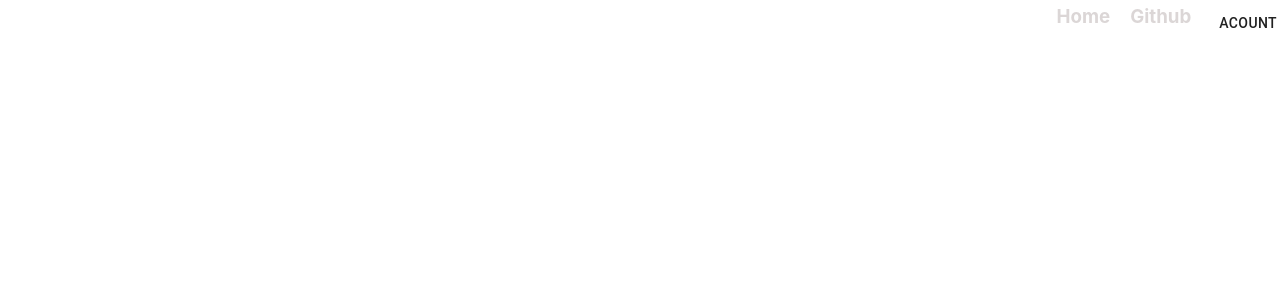
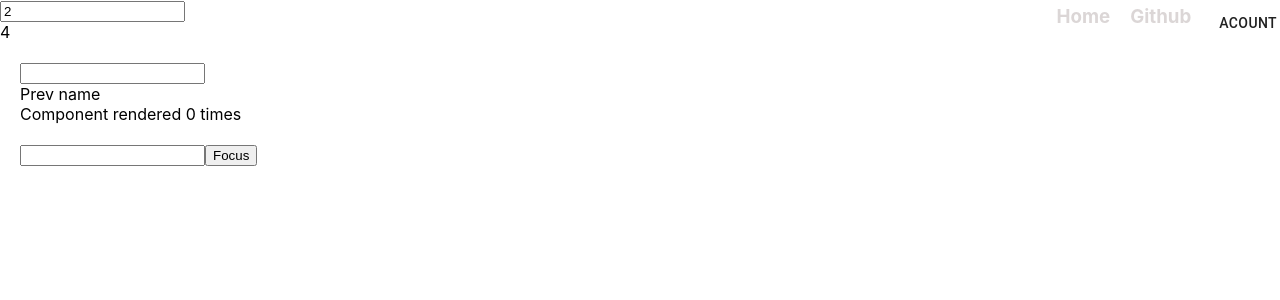
Before and after one commit to janitha000/common-site, a React (Create React App) app in the folder front-end/common/: page /hooks in a window 1280 px wide. Shown: the top 300 px of the page. Built offline with nearby package versions, Linux system fonts and the light colour scheme.

Commit message:
Add useRef

```diff
--- a/front-end/common/src/App.js
+++ b/front-end/common/src/App.js
@@ -12,6 +12,8 @@ import Home from './Home/Home'
 import Github from './Github/Github'
 import Profile from './Profile/Profile'
 import ProfileWithHook from './Profile/ProfileWithHook'
+import CSSTricks from './CSSTricks/CSSTricks'
+import HooksExample from './HooksExample/HooksExample'
 
 import { ApolloClient, InMemoryCache, createHttpLink } from '@apollo/client';
 import { ApolloProvider } from '@apollo/client';
@@ -49,6 +51,8 @@ const App = () => {
             <Route exact path='/' component={Home} />
             <Route path="/github" component={() => (<Github username="janitha000" />)} />
             <Route path="/profile" component={ProfileWithHook} />
+            <Route path="/css" component={CSSTricks} />
+            <Route path="/hooks" component={HooksExample} />
           </Switch>
         </div>
       </Router>
--- a/front-end/common/src/CSSTricks/CSSTricks.css
+++ b/front-end/common/src/CSSTricks/CSSTricks.css
@@ -57,9 +57,9 @@ div.red{
 }
 
 /* OR */
-span, .green{
+/* span, .green{
     background-color: green;
-}
+} */
 
 /* Anything inside */
 div b{
--- /dev/null
+++ b/front-end/common/src/HooksExample/HooksExample.js
@@ -0,0 +1,52 @@
+import React, { useEffect, useMemo, useRef, useState } from 'react'
+
+const HooksExample = () => {
+    const [number, setNumber] = useState(2)
+    const [name, setName] = useState('')
+
+    const renderCount = useRef(0)
+    const inputRef = useRef();
+    const prevName = useRef('')
+
+    useEffect(() => {
+        renderCount.current = renderCount.current + 1
+        prevName.current = name;
+    })
+
+
+    const slowFunction = (number) => {
+        // for (let index = 0; index < 1000000; index++) { }
+        return number * 2
+    }
+
+    const doubleNumber = useMemo(() => {
+        return slowFunction(number)
+    }, [number]);
+
+    const focus = () => {
+        inputRef.current.focus()
+    }
+
+    return (
+        <>
+            <div>
+                <input type="number" value={number} onChange={(e) => setNumber(parseInt(e.target.value))} />
+                <div>{doubleNumber}</div>
+            </div>
+
+            <div style={{ "margin": "20px 20px" }}>
+                <input type="text" value={name} onChange={e => setName(e.target.value)} />
+                <span>{name}</span>
+                <div>Prev name {prevName.current}</div>
+                <div>Component rendered {renderCount.current} times</div>
+            </div>
+
+            <div style={{ "margin": "20px" }}>
+                <input ref={inputRef} type="text" value={name} onChange={e => setName(e.target.value)} />
+                <button onClick={focus}>Focus</button>
+            </div>
+        </>
+    )
+}
+
+export default HooksExample
```
